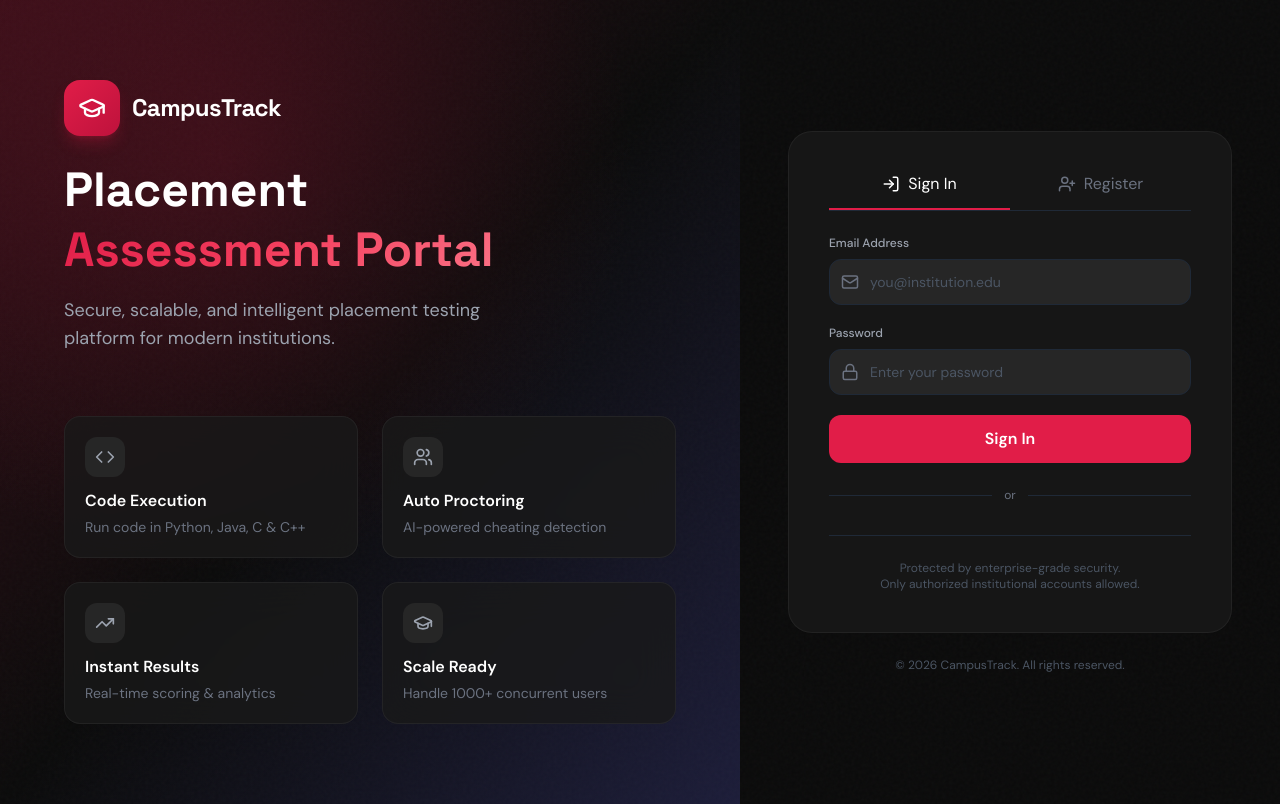
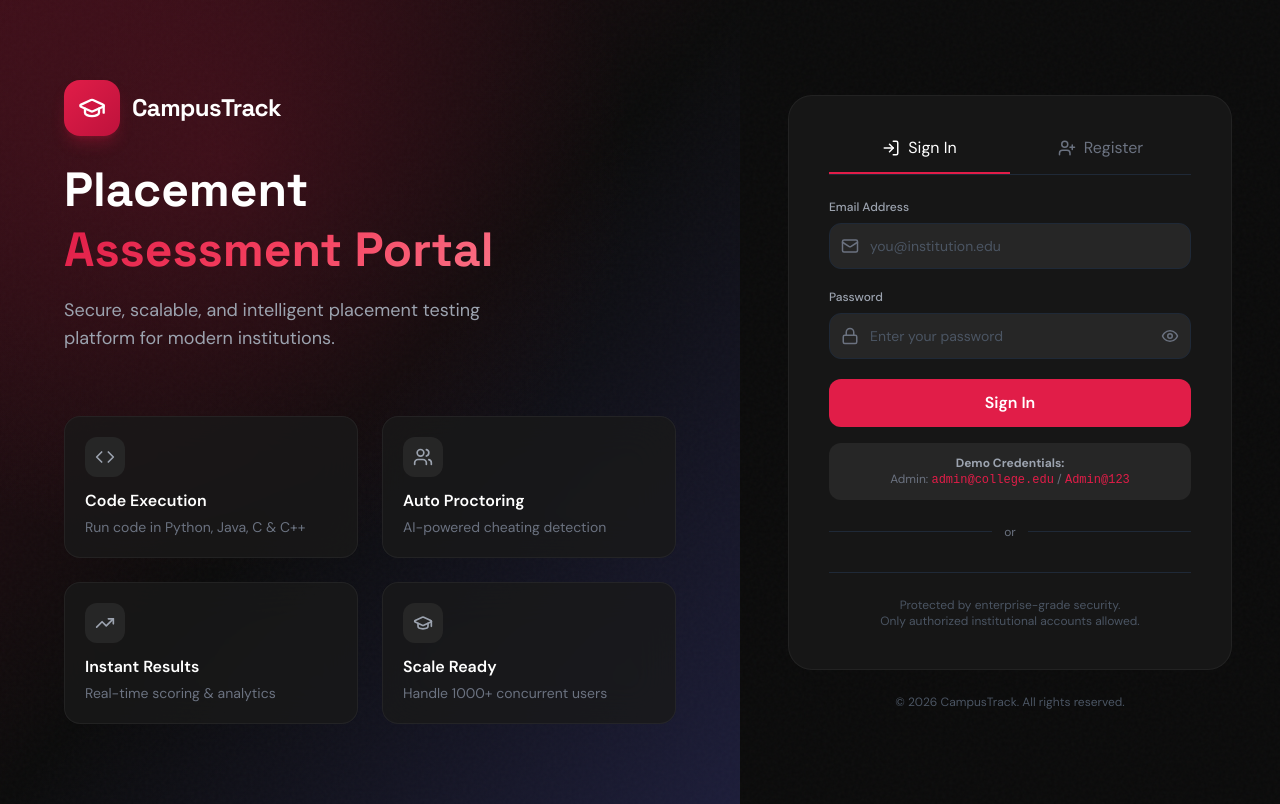
Before and after one commit to DeepPasnani/Mock-Placement-App, a React (Vite) app in the folder frontend/: page /login in a window 1280 px wide. Built offline with nearby package versions, Linux system fonts and the light colour scheme; no server answers.

Commit message:
Added admin details and capabilities to show password.

```diff
--- a/frontend/src/pages/Login.jsx
+++ b/frontend/src/pages/Login.jsx
@@ -2,7 +2,7 @@ import { useState, useEffect, useRef } from 'react';
 import { useNavigate, useLocation } from 'react-router-dom';
 import { useStore } from '../store';
 import { Spinner } from '../components/shared/UI';
-import { GraduationCap, Code, Users, TrendingUp, Mail, Lock, UserPlus, LogIn } from 'lucide-react';
+import { GraduationCap, Code, Users, TrendingUp, Mail, Lock, UserPlus, LogIn, Eye, EyeOff } from 'lucide-react';
 import toast from 'react-hot-toast';
 
 export default function LoginPage() {
@@ -12,6 +12,7 @@ export default function LoginPage() {
   const googleBtnRef = useRef(null);
   const [error, setError] = useState('');
   const [isLoginMode, setIsLoginMode] = useState(true);
+  const [showPassword, setShowPassword] = useState(false);
   const [formData, setFormData] = useState({ name: '', email: '', password: '' });
 
   const from = location.state?.from?.pathname || null;
@@ -191,14 +192,21 @@ export default function LoginPage() {
                 <div className="relative">
                   <Lock size={18} className="absolute left-3 top-1/2 -translate-y-1/2 text-gray-500" />
                   <input
-                    type="password"
+                    type={showPassword ? "text" : "password"}
                     name="password"
                     value={formData.password}
                     onChange={handleChange}
                     placeholder={isLoginMode ? 'Enter your password' : 'Create a password (min 8 chars)'}
-                    className="w-full pl-10 pr-4 py-3 border border-gray-800 rounded-xl text-sm bg-surface-light text-white outline-none transition-all focus:border-primary focus:ring-2 focus:ring-primary/20 placeholder:text-gray-600"
+                    className="w-full pl-10 pr-10 py-3 border border-gray-800 rounded-xl text-sm bg-surface-light text-white outline-none transition-all focus:border-primary focus:ring-2 focus:ring-primary/20 placeholder:text-gray-600"
                     required
                   />
+                  <button
+                    type="button"
+                    onClick={() => setShowPassword(!showPassword)}
+                    className="absolute right-3 top-1/2 -translate-y-1/2 text-gray-500 hover:text-gray-400"
+                  >
+                    {showPassword ? <EyeOff size={18} /> : <Eye size={18} />}
+                  </button>
                 </div>
               </div>
               <button
@@ -210,6 +218,15 @@ export default function LoginPage() {
                 {isLoginMode ? 'Sign In' : 'Create Account'}
               </button>
             </form>
+
+            {isLoginMode && (
+              <div className="mt-4 p-3 bg-surface-light rounded-xl">
+                <p className="text-xs text-gray-500 text-center">
+                  <strong className="text-gray-400">Demo Credentials:</strong><br />
+                  Admin: <code className="text-primary">admin@college.edu</code> / <code className="text-primary">Admin@123</code>
+                </p>
+              </div>
+            )}
 
             {hasValidGoogleClient && (
               <>
```
